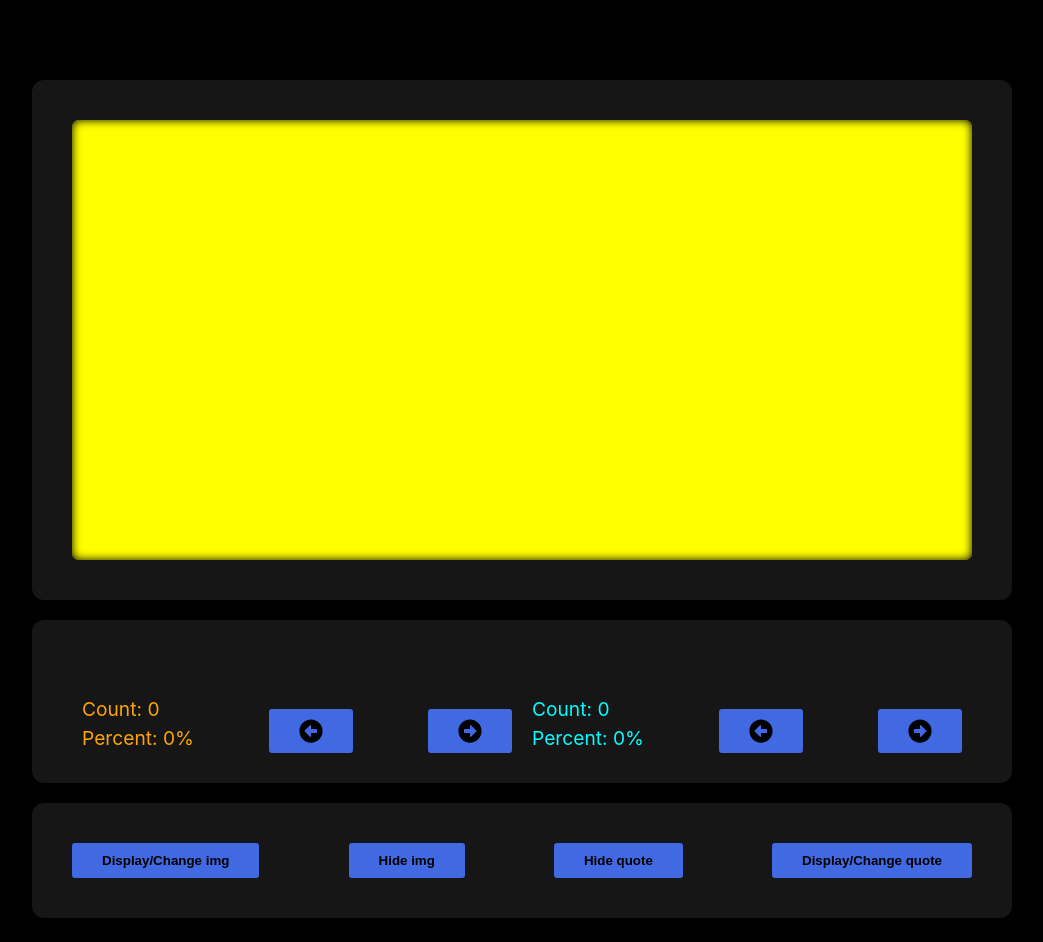
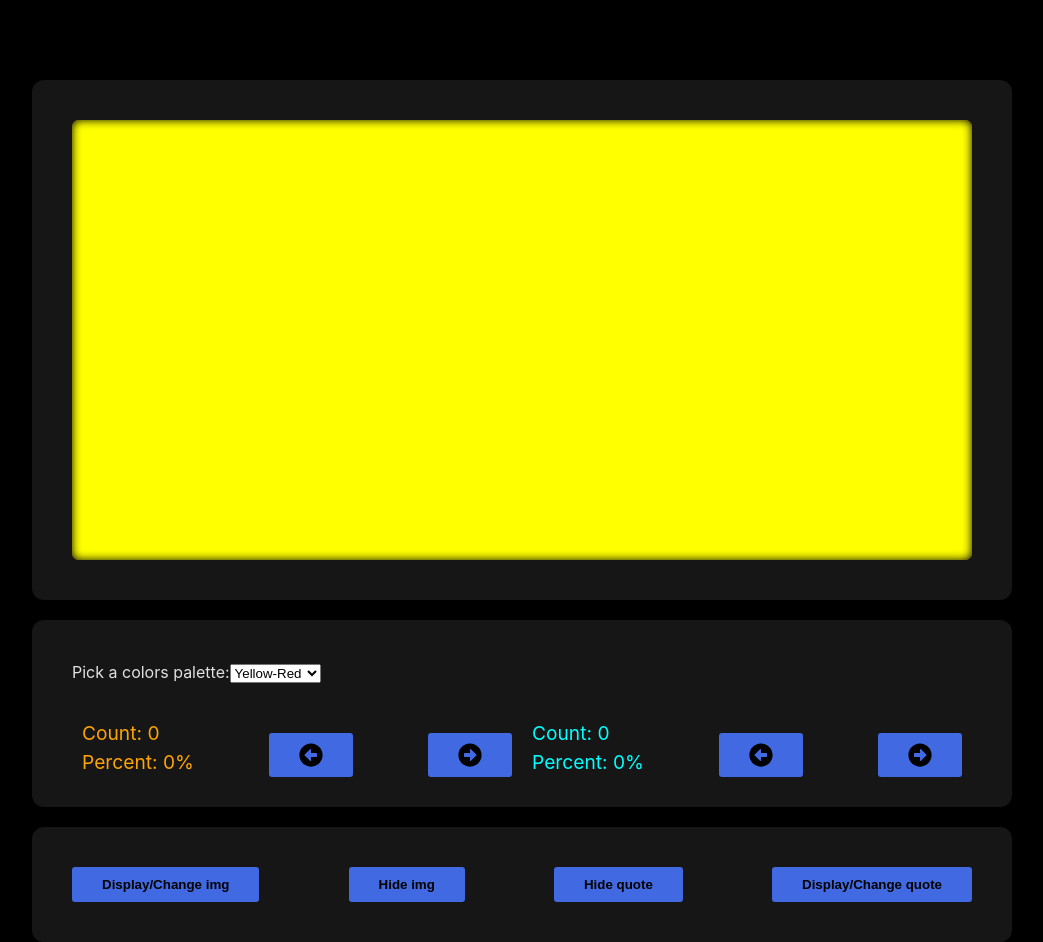
Before and after one commit to TLRKiliann/ui-progressbar-quote, a React (Vite) app in the folder vite-project/: page / in a window 1280 px wide. Shown: the whole page, without its empty margins (118-1161 px from the left). Before the commit the page ends 918 px from the top, so only its background shows below. Built offline with nearby package versions, Linux system fonts and the light colour scheme; no server answers.

Commit message:
code review

```diff
--- a/vite-project/src/App.css
+++ b/vite-project/src/App.css
@@ -102,6 +102,10 @@ main {
   padding-bottom: 20px;
 }
 
+.react-select {
+  color: #333;
+}
+
 .button {
   display: flex;
   font-weight: bold;
--- a/vite-project/src/App.tsx
+++ b/vite-project/src/App.tsx
@@ -2,7 +2,6 @@ import { useState, useEffect } from "react";
 import MotionCountainer from "./components/MotionCountainer";
 import CountainerCounter from './components/ContainerCounter';
 import BtnPanel from './components/BtnPanel';
-//import SecondComp from './components/SecondComp'
 import './App.css'
 
 type DataProps = {
@@ -13,6 +12,7 @@ function App() {
 
   const [data, setData] = useState<DataProps>({content: ""});
   const [urlImg, setUrlImg] = useState<string>("");
+  console.log(typeof urlImg, "type of url")
 
   const [countOne, setCountOne] = useState<number>(0);
   const [countTwo, setCountTwo] = useState<number>(0);
@@ -40,8 +40,18 @@ function App() {
     return () => console.log("useEffect clean-up (2)!");
   }, [changeImg]);
 
-  const colorPalettOne: string[] = ["yellow", "orange", "orangered", "red"];
-  const colorPalettTwo: string[] = ["yellow", "orange", "orangered", "red"];
+  let colorPalettOne: string[] = ["yellow", "orange", "orangered", "red"];
+  let colorPalettTwo: string[] = ["yellow", "orange", "orangered", "red"];
+
+  const [selectedColorsPalette, setSelectedColorsPalette] = useState<string>("yellowRed");
+
+  if (selectedColorsPalette === "yellowRed") {
+    colorPalettOne = ["yellow", "orange", "orangered", "red"];
+    colorPalettTwo = ["yellow", "orange", "orangered", "red"];
+  } else if (selectedColorsPalette === "cyanViolet") {
+    colorPalettOne = ["cyan", "lightblue", "dodgerblue", "blue"];
+    colorPalettTwo = ["cyan", "lightblue", "dodgerblue", "blue"];
+  };
 
   const [colorBgOne, setColorBgOne] = useState<string>(colorPalettOne[0]);
   const [colorBgTwo, setColorBgTwo] = useState<string>(colorPalettTwo[0]);
@@ -101,6 +111,10 @@ function App() {
     setData({content: ""});
   };
 
+  const handleChangeOptions = (e: React.ChangeEvent<HTMLSelectElement>) => {
+    setSelectedColorsPalette(e.target.value)
+  };
+
   return (
     <main>
       <div className="main-screen">
@@ -112,10 +126,10 @@ function App() {
               style={{background: `linear-gradient(30deg, ${colorBgOne}, ${colorBgTwo}`}}
             >
               {urlImg && data.content ? (
-                  <div className="para-img">
-                    <p className="layer-quote">{data?.content}</p>
-                    <img src={urlImg} width={840} height={380} alt="img" className="img" />
-                  </div>
+                <div className="para-img">
+                  <p className="layer-quote">{data?.content}</p>
+                  <img src={urlImg} width={840} height={380} alt="img" className="img" />
+                </div>
                 ) : data?.content ? data.content : urlImg ? (
                   <img src={urlImg} width={840} height={380} alt="img" className="img" />
                 ) : null
@@ -126,6 +140,17 @@ function App() {
         </div>
 
         <div className="panel-div">
+
+          <label>
+            Pick a colors palette:
+            <select
+              value={selectedColorsPalette}
+              onChange={(e) => handleChangeOptions(e)}
+            >
+              <option value="yellowRed">Yellow-Red</option>
+              <option value="cyanViolet">Cyan-Violet</option>
+            </select>
+          </label>
 
           <MotionCountainer
             percent_w1={percent_w1}
```
